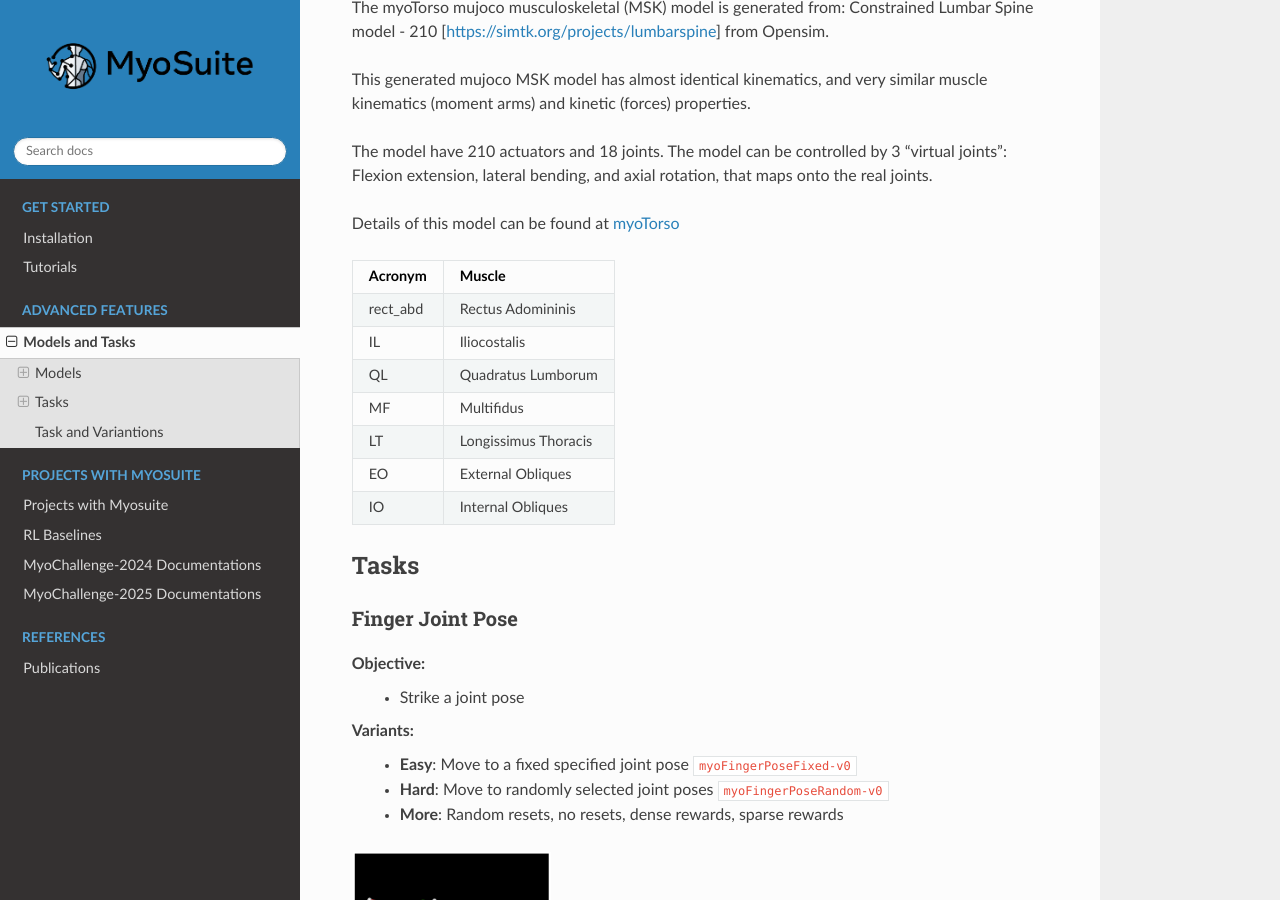
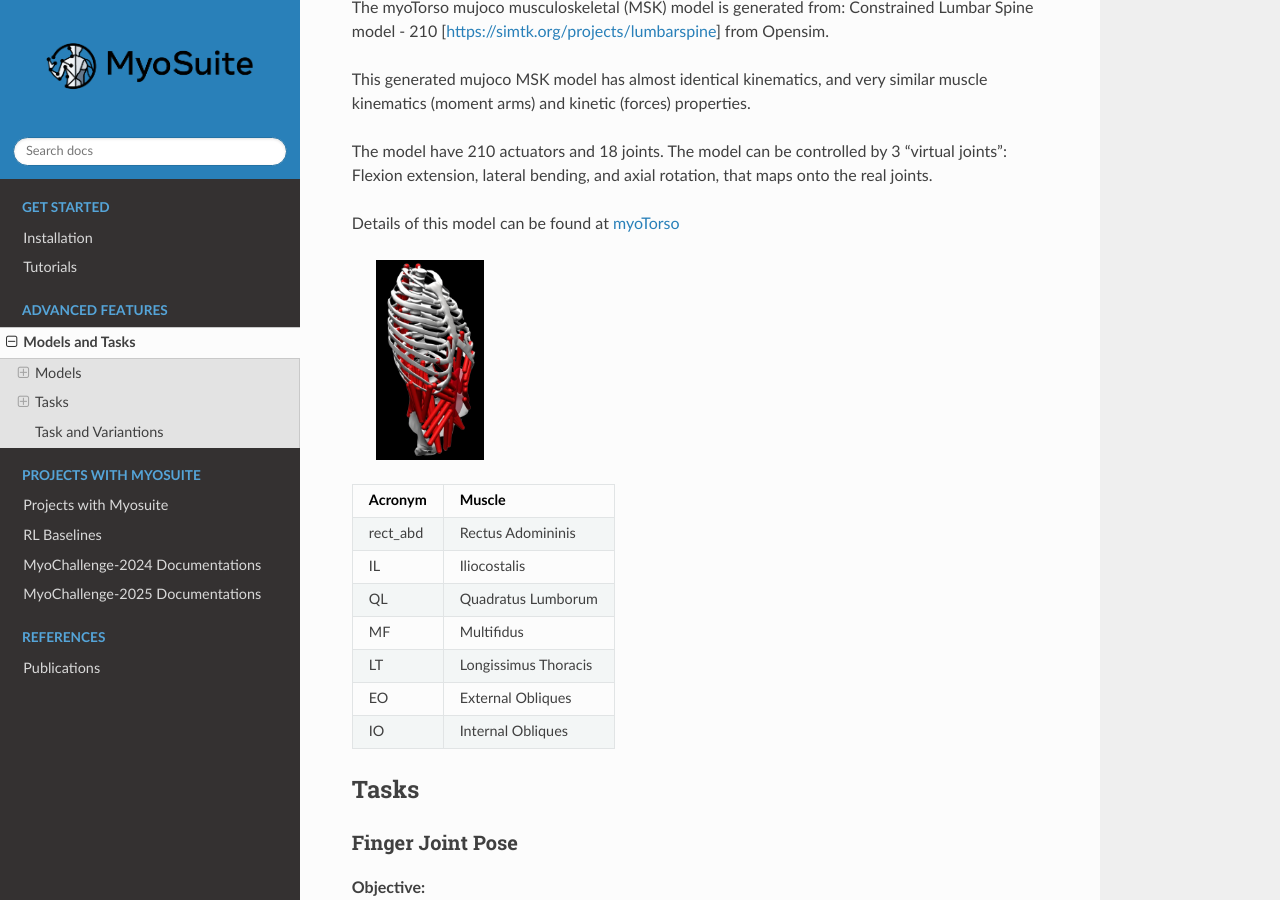
Before and after one commit to MyoHub/myosuite, a Sphinx documentation site: the page built from docs/source/suite.rst, in a window 1280 px wide and 900 px high, scrolled down 5568 px. Built offline with Sphinx 7.4.7 and the Read the Docs theme 3.1.0, drawn with Linux system fonts in a browser that asks for light colours.

Commit message:
MyoTorso image added

```diff
--- a/docs/source/suite.rst
+++ b/docs/source/suite.rst
@@ -209,7 +209,7 @@ The model have 210 actuators and 18 joints. The model can be controlled by 3 "vi
 Details of this model can be found at `myoTorso <https://github.com/MyoHub/myo_sim/tree/main/torso>`__
 
 
-.. .. image:: images/myoFinger.png
+ .. image:: images/MyoTorso.png
   :height: 200
 
 ========  =============================
```
Also changed, not shown: docs/source/images/MyoTorso.png (added).
